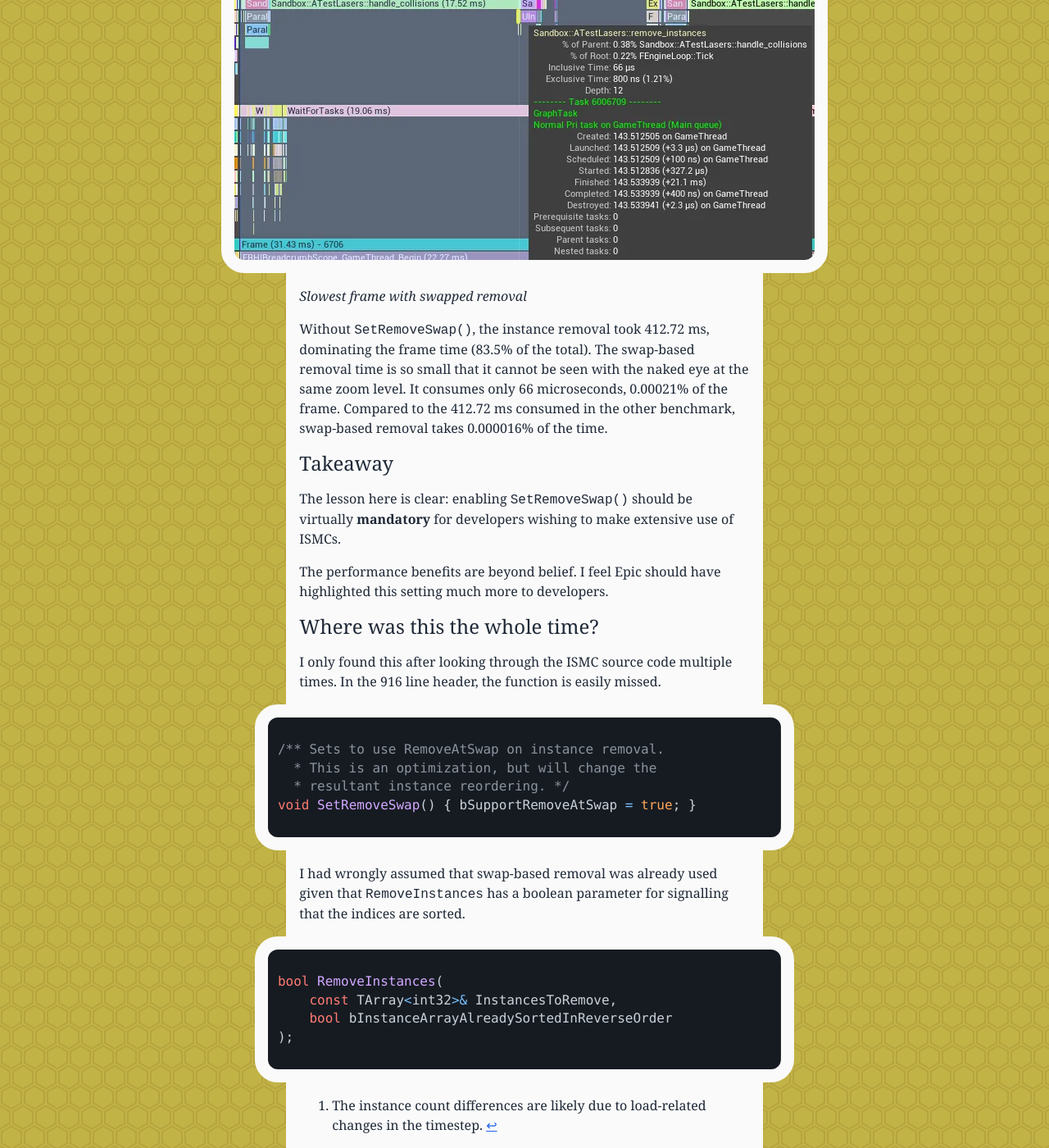
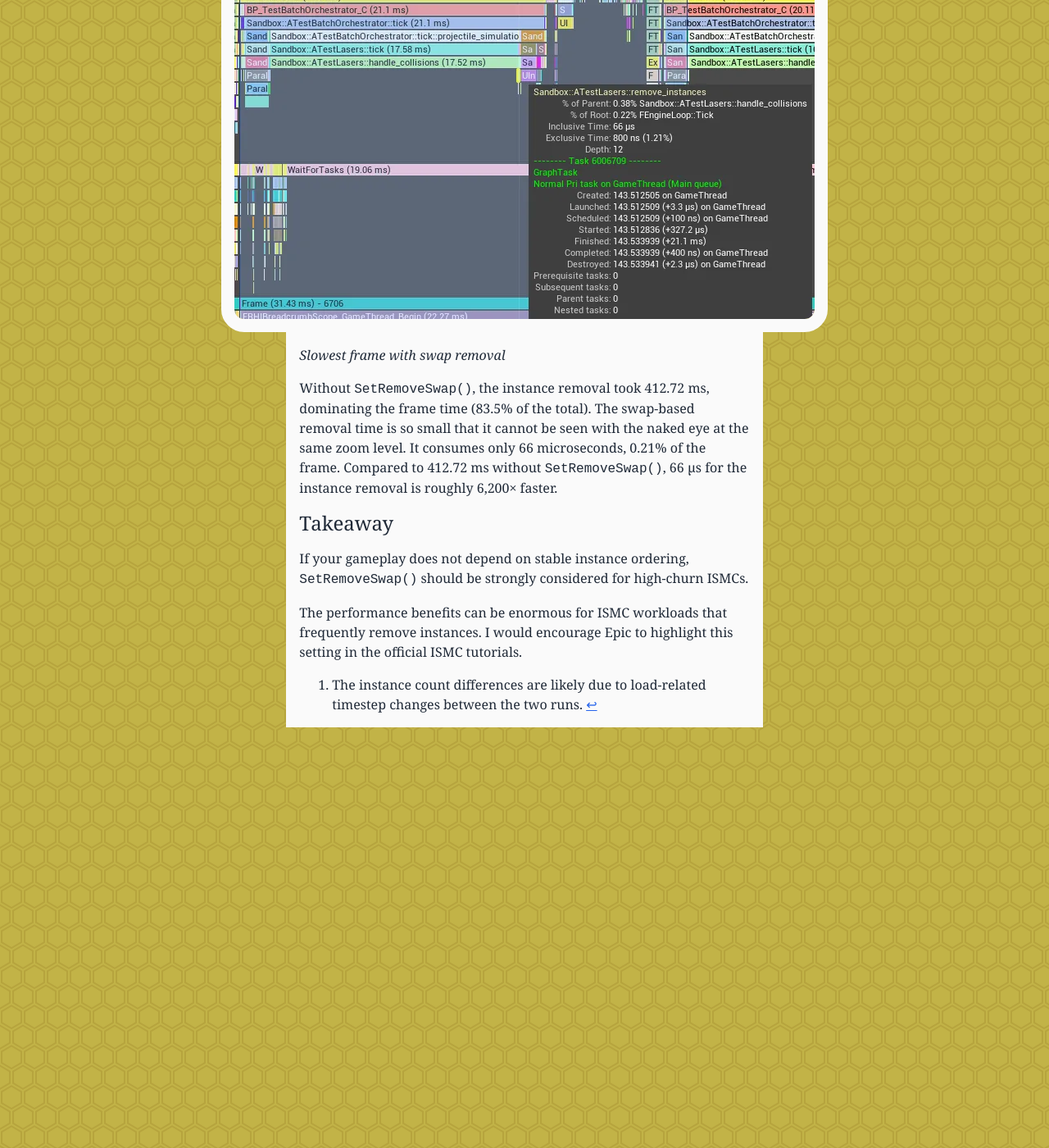
Before and after one commit to nukethebees/nukethebees.github.io, a Jekyll site: the page built from _posts/2026-06-29-unreal-ismc-remove-at-swap-flag.md, in a window 1280 px wide and 1400 px high, scrolled down 3096 px. Shown: the whole window at 82% size. Built offline with Jekyll 4.4.1, drawn with Linux system fonts in a browser that asks for light colours; comment, search, counter and statistics services are not loaded; some of the changed text lies outside the part shown.

Commit message:
Initial finished version

````diff
--- a/_posts/2026-06-29-unreal-ismc-remove-at-swap-flag.md
+++ b/_posts/2026-06-29-unreal-ismc-remove-at-swap-flag.md
@@ -1,33 +1,34 @@
 ---
 layout: post
-title:  "UE5: SetRemoveSwap() turned 493 ms ISMC removal spikes into 31.8 ms in my benchmark"
-date:   2026-06-29 20:30:00 +0100
+title:  "UE5: Speeding up ISMC instance removal by 6200× with SetRemoveSwap()"
+date:   2026-06-29 23:20:00 +0100
 categories: software cpp unreal
 ---
 
-> tl;dr Call `SetRemoveSwap()` on `InstancedStaticMeshComponent` to massively speed up instance removal times at the cost of losing instance ordering
+> tl;dr If you do not need stable instance ordering, call `SetRemoveSwap()` on `InstancedStaticMeshComponent` to massively speed up instance removal.
 
 Unreal Engine's [`InstancedStaticMeshComponent`](https://dev.epicgames.com/documentation/unreal-engine/instanced-static-mesh-component-in-unreal-engine) (ISMC) allows the creation of many instances of a mesh without additional per-instance GPU draw calls.
 
-When removing instances, the instance ordering is maintained by shifting the remaining elements to fill the gap.
-This operation has an `O(N)` complexity i.e. the cost scales linearly with the number of instances.
+When removing instances, the instance ordering is maintained by shifting the remaining instances to fill the gap.
+This operation has `O(N)` complexity i.e. the cost scales linearly with the number of instances.
 For short-lived and high-volume entities such as projectiles, the cost can be immense.
 
-`ismc->SetRemoveSwap()` changes the ISMC to use an `O(1)` swap-based removal algorithm where the outgoing instance is swapped with the final element.
-This is the same as [`TArray<T>::RemoveAtSwap`](https://dev.epicgames.com/documentation/unreal-engine/API/Runtime/Core/TArray/RemoveAtSwap).
+`ismc->SetRemoveSwap()` allows ISMC removals to use a swap-based removal path, where the removed instance is swapped with the final instance instead of shifting the remaining instances down.
+This is the same idea as [`TArray<T>::RemoveAtSwap`](https://dev.epicgames.com/documentation/unreal-engine/API/Runtime/Core/TArray/RemoveAtSwap).
 
-The cost of this approach is the instance ordering is no longer maintained.
+The trade-off is that instance ordering is no longer preserved.
+If you keep related instance data in parallel arrays, those arrays must also use `RemoveAtSwap()` to stay in sync with the ISMC.
 
 # Comparative Benchmark
 
-To evaluate the effect of `SetRemoveSwap`, I ran my game's benchmark for 20s which had had more than 20,000 ISMC-based projectiles at its peak.
+To evaluate the effect of `SetRemoveSwap()`, I ran a 20-second benchmark of my game that peaked at over 20,000 ISMC-based projectiles.
 The only difference between the two runs was the use of `SetRemoveSwap()`.
-Elements were removed using [`RemoveInstances`](https://dev.epicgames.com/documentation/unreal-engine/API/Runtime/Engine/UInstancedStaticMeshComponent/RemoveInstances) with element indices sorted in reverse order for maximum performance.
+Instances were removed using [`RemoveInstances`](https://dev.epicgames.com/documentation/unreal-engine/API/Runtime/Engine/UInstancedStaticMeshComponent/RemoveInstances) with instance indices sorted in reverse order for maximum performance.
 
 My core system specs are:
 
 * AMD 5800X3D
-* nVidia RTX 5070
+* NVIDIA RTX 5070
 * 64 GB DDR4 RAM
 
 ## Results overview
@@ -42,75 +43,55 @@
 
 <figure class="post-figure">
   <img src="/images/2026-06-29-unreal-ismc-remove-at-swap-flag/no_swap.webp"
-       alt="Benchmark using sorted removal"/>
+       alt="Benchmark without swap removal"/>
   <figcaption>
-    Frame times with sorted removal
+    Frame times without swap removal
   </figcaption>
 </figure>
 
 <figure class="post-figure">
   <img src="/images/2026-06-29-unreal-ismc-remove-at-swap-flag/with_swap.webp"
-       alt="Benchmark using swapped removal"/>
+       alt="Benchmark with swap removal"/>
   <figcaption>
-    Frame times with swap-based removal
+    Frame times with swap removal
   </figcaption>
 </figure>
 
-The performance difference is staggering.
-Without `SetRemoveSwap`, the game is completely unplayable with two large spikes in the frame times grinding the game to a halt.
+The performance difference is night and day.
+Without `SetRemoveSwap()`, the game becomes effectively unplayable with two large spikes in the frame times grinding the game to a halt.
 In contrast, with swap-based removal, the frame times have a gentle rise to a single peak of 31.4 ms (31.8 FPS) and then steadily fall to 18.6 ms (53.8 FPS) by the end.
 
 ## Longest frame
 
-The following two figures show a flame graph of the longest frames in each run.
+The following two figures show flame graphs for the longest frame in each run.
 
 <figure class="post-figure">
   <img src="/images/2026-06-29-unreal-ismc-remove-at-swap-flag/no_swap_slowest_frame.webp"
-       alt="Slowest frame sorted"/>
+       alt="Slowest frame without swap removal"/>
   <figcaption>
-    Slowest frame with sorted removal
+    Slowest frame without swap removal
   </figcaption>
 </figure>
 
 <figure class="post-figure">
   <img src="/images/2026-06-29-unreal-ismc-remove-at-swap-flag/swap_slowest_frame.webp"
-       alt="Slowest frame swapped"/>
+       alt="Slowest frame with swap removal"/>
   <figcaption>
-    Slowest frame with swapped removal
+    Slowest frame with swap removal
   </figcaption>
 </figure>
 
 
 Without `SetRemoveSwap()`, the instance removal took 412.72 ms, dominating the frame time (83.5% of the total).
 The swap-based removal time is so small that it cannot be seen with the naked eye at the same zoom level.
-It consumes only 66 microseconds, 0.00021% of the frame.
-Compared to the 412.72 ms consumed in the other benchmark, swap-based removal takes 0.000016% of the time.
+It consumes only 66 microseconds, 0.21% of the frame.
+Compared to 412.72 ms without `SetRemoveSwap()`, 66 μs for the instance removal is roughly 6,200× faster.
 
 # Takeaway
-The lesson here is clear: enabling `SetRemoveSwap()` should be virtually **mandatory** for developers wishing to make extensive use of ISMCs.
 
-The performance benefits are beyond belief.
-I feel Epic should have highlighted this setting much more to developers.
+If your gameplay does not depend on stable instance ordering, `SetRemoveSwap()` should be strongly considered for high-churn ISMCs.
 
-## Where was this the whole time?
+The performance benefits can be enormous for ISMC workloads that frequently remove instances.
+I would encourage Epic to highlight this setting in the official ISMC tutorials.
 
-I only found this after looking through the ISMC source code multiple times.
-In the 916 line header, the function is easily missed.
-
-```c++
-/** Sets to use RemoveAtSwap on instance removal.
-  * This is an optimization, but will change the
-  * resultant instance reordering. */
-void SetRemoveSwap() { bSupportRemoveAtSwap = true; }
-```
-
-I had wrongly assumed that swap-based removal was already used given that `RemoveInstances` has a boolean parameter for signalling that the indices are sorted.
-
-```c++
-bool RemoveInstances(
-    const TArray<int32>& InstancesToRemove,
-    bool bInstanceArrayAlreadySortedInReverseOrder
-);
-```
-
-[^1]: The instance count differences are likely due to load-related changes in the timestep.
+[^1]: The instance count differences are likely due to load-related timestep changes between the two runs.
````
